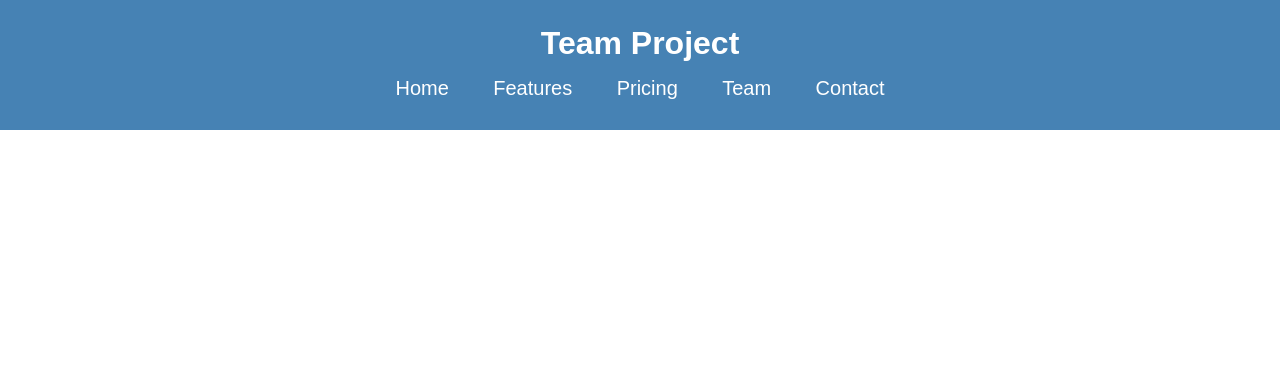
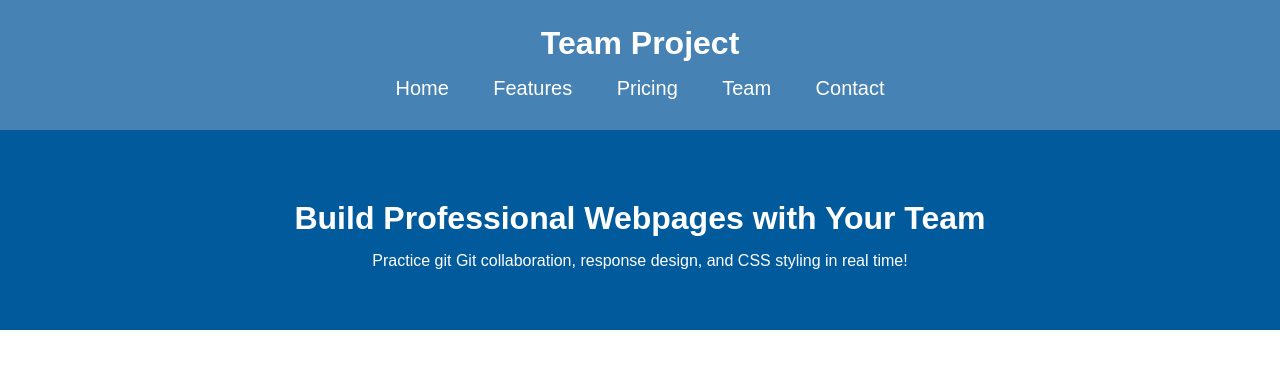
Before and after one commit to agultoeugene/BSIT-2E-G1-Group4-Activities, a PHP site: page / in a window 1280 px wide. Shown: the top 369 px of the page. Run offline with PHP 8.4, Linux system fonts and the light colour scheme.

Commit message:
adding banner

```diff
--- a/activityhtml/index.html
+++ b/activityhtml/index.html
@@ -16,6 +16,10 @@
     <a>Contact</a>
     </center>
    </div>
+   <div class= "col-12 banner">
+    <center> <h1 class= "h1banner">Build Professional Webpages with Your Team</h1>
+    <p>Practice git Git collaboration, response design, and CSS styling in real time!</p></center>
+   </div>
     </body>
 </body>
 </html>
--- a/activityhtml/style.css
+++ b/activityhtml/style.css
@@ -20,6 +20,15 @@ a{
     font-size: 20px;
     margin: 1em;
     width: 100%;
+}
+.banner {
+    height: 200px;
+    background-color:#005A9C;
+    font-family: Arial, Helvetica, sans-serif;
+    color: white;
+}
+.h1banner {
+    padding-top: 70px;
 }
 
 .row {
```
